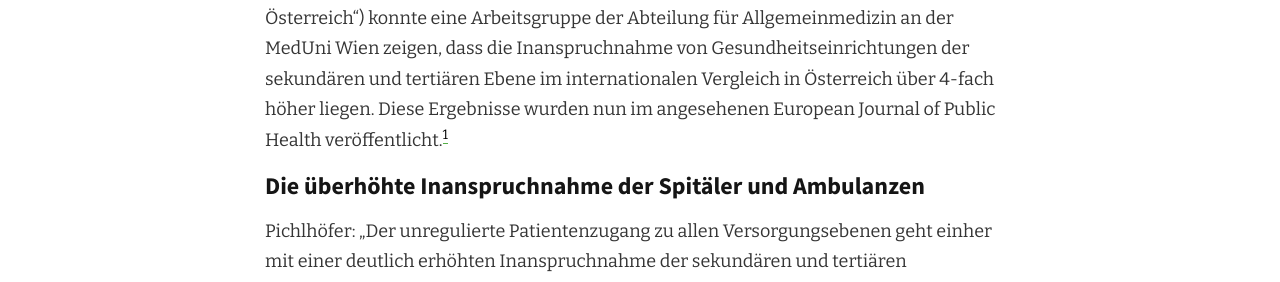
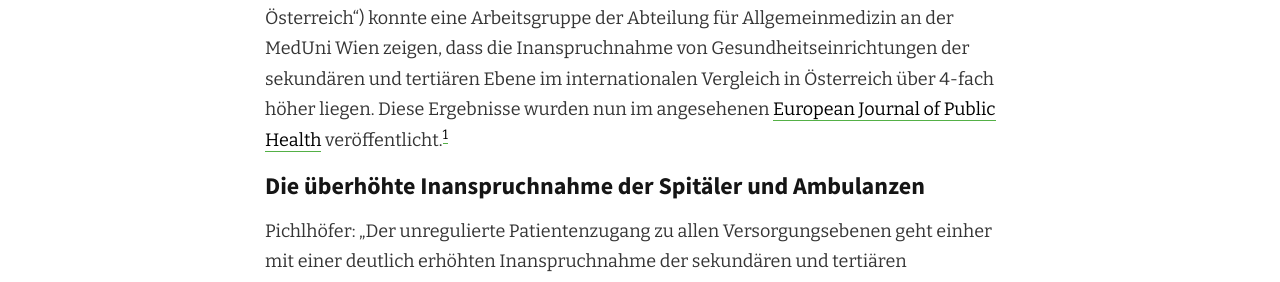
Before and after one commit to ottopichlhoefer/ECOHCARE, a Jekyll site: the page built from _posts/2014-12-17-Ungelenkter-Zugang-zu-allen-Ebenen-der-Gesundheitsversorgung.md, in a window 1280 px wide. Shown: the part 541-823 px from the top of the page. Built offline with Jekyll 4.4.1, drawn with Linux system fonts in a browser that asks for light colours; some of the changed lines change nothing that is shown; some of the changed text lies outside the part shown.

Commit message:
Link in den Körper der nachricht

```diff
--- a/_posts/2014-12-17-Ungelenkter-Zugang-zu-allen-Ebenen-der-Gesundheitsversorgung.md
+++ b/_posts/2014-12-17-Ungelenkter-Zugang-zu-allen-Ebenen-der-Gesundheitsversorgung.md
@@ -9,7 +9,7 @@ permalink: /posts/2014-12-17-Ungelenkter-Zugang-zu-allen-Ebenen-der-Gesundheitsv
 
 **Der ungelenkte Zugang zu allen Ebenen der Gesundheitsversorgung  verursacht Belastungen sowie Kosten und schwächt  die Medizinische Grundversorgung**
 
-In einer von der Österreichischen Nationalbank geförderten populationsbasierten Befragung an 3500 Personen („Die Inanspruchnahme von Gesundheitseinrichtungen in Österreich“) konnte eine Arbeitsgruppe der Abteilung für Allgemeinmedizin an der MedUni Wien zeigen, dass die Inanspruchnahme von Gesundheitseinrichtungen der sekundären und tertiären Ebene im internationalen Vergleich in Österreich über 4-fach höher liegen. Diese Ergebnisse wurden nun im angesehenen European Journal of Public Health veröffentlicht.[^1]
+In einer von der Österreichischen Nationalbank geförderten populationsbasierten Befragung an 3500 Personen („Die Inanspruchnahme von Gesundheitseinrichtungen in Österreich“) konnte eine Arbeitsgruppe der Abteilung für Allgemeinmedizin an der MedUni Wien zeigen, dass die Inanspruchnahme von Gesundheitseinrichtungen der sekundären und tertiären Ebene im internationalen Vergleich in Österreich über 4-fach höher liegen. Diese Ergebnisse wurden nun im angesehenen [European Journal of Public Health](http://dx.doi.org/10.1093/eurpub/cku189) veröffentlicht.[^1]
 
 Die überhöhte Inanspruchnahme der Spitäler und Ambulanzen
 ---------------------------------------------------------
```
